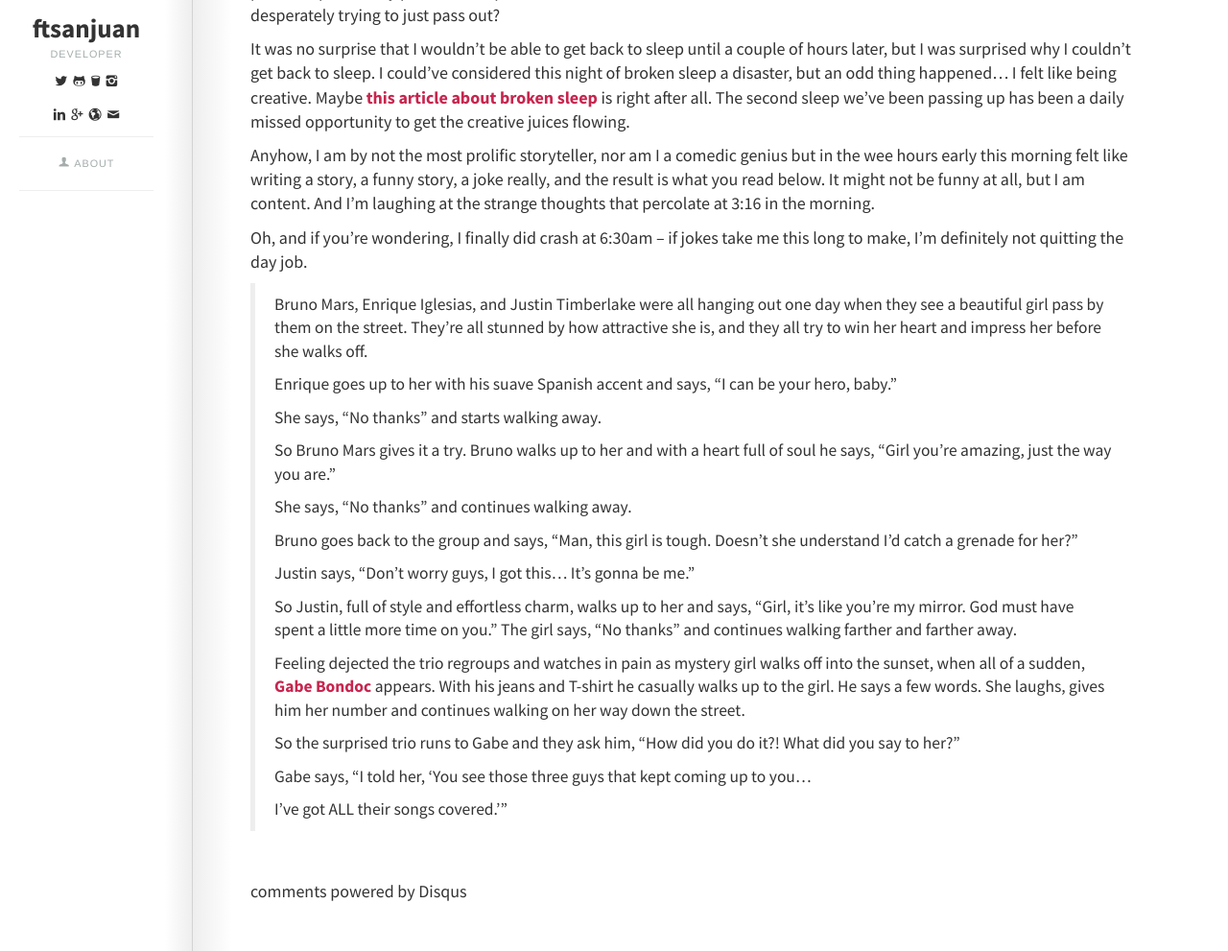
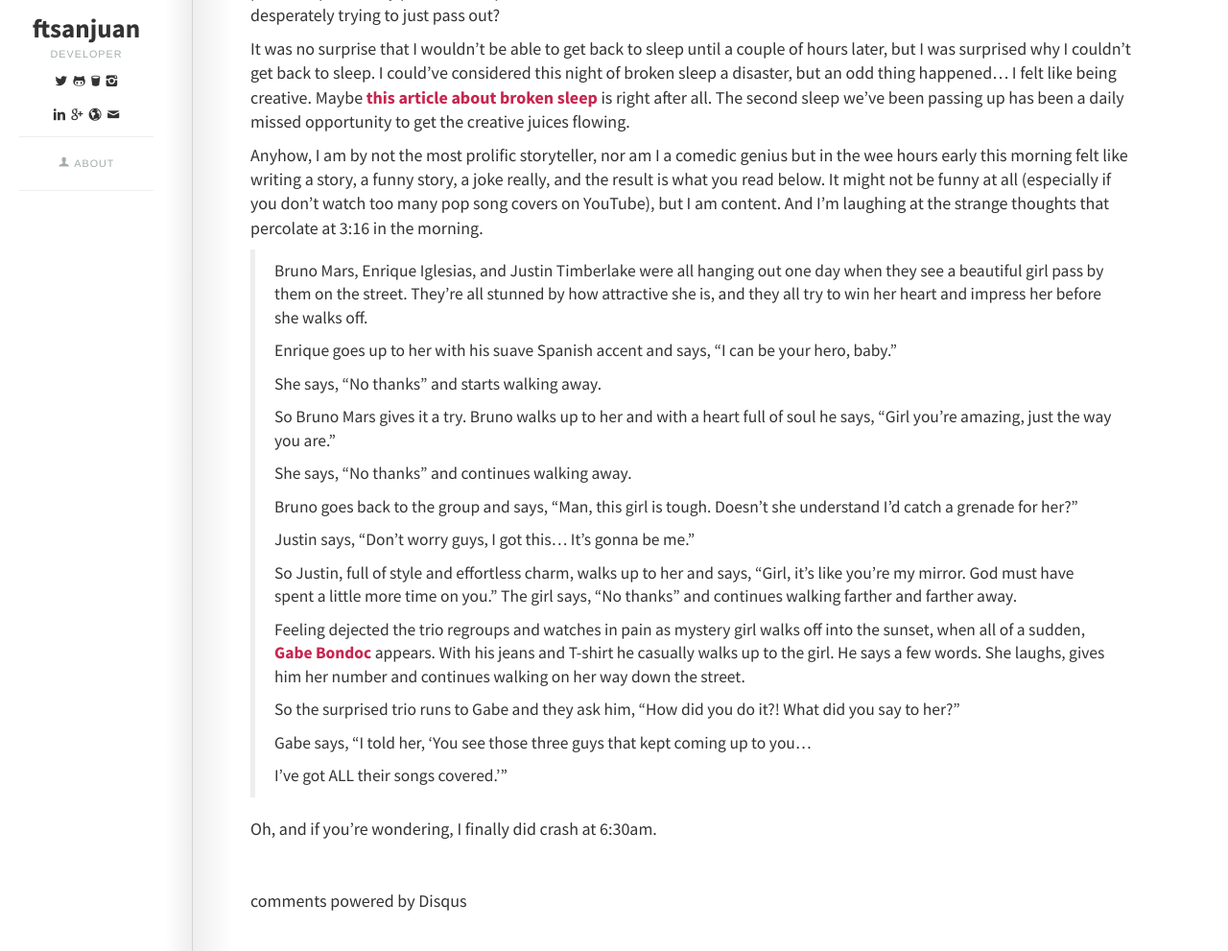
Before and after one commit to ftsanjuan/ftsanjuan.github.io, a Jekyll site: the page built from _posts/2014-11-11-the-one-where-he-wakes-up-at-316am.md, in a window 1280 px wide, cut to the strip 224-1215 px from the top of the page. Shown: the whole strip at 96% size. Built offline with Jekyll 4.4.1, drawn with Linux system fonts in a browser that asks for light colours; nearby versions of some CDN libraries; some web fonts are replaced; comment, search, counter and statistics services are not loaded.

Commit message:
Updated 2014-11-11 post.

```diff
--- a/_posts/2014-11-11-the-one-where-he-wakes-up-at-316am.md
+++ b/_posts/2014-11-11-the-one-where-he-wakes-up-at-316am.md
@@ -9,9 +9,8 @@
 
 It was no surprise that I wouldn't be able to get back to sleep until a couple of hours later, but I was surprised why I couldn't get back to sleep. I could've considered this night of broken sleep a disaster, but an odd thing happened... I felt like being creative. Maybe [this article about broken sleep](http://aeon.co/magazine/psychology/why-broken-sleep-is-a-golden-time-for-creativity/) is right after all. The second sleep we've been passing up has been a daily missed opportunity to get the creative juices flowing.
 
-Anyhow, I am by not the most prolific storyteller, nor am I a comedic genius but in the wee hours early this morning felt like writing a story, a funny story, a joke really, and the result is what you read below. It might not be funny at all, but I am content. And I'm laughing at the strange thoughts that percolate at 3:16 in the morning.
+Anyhow, I am by not the most prolific storyteller, nor am I a comedic genius but in the wee hours early this morning felt like writing a story, a funny story, a joke really, and the result is what you read below. It might not be funny at all (especially if you don't watch too many pop song covers on YouTube), but I am content. And I'm laughing at the strange thoughts that percolate at 3:16 in the morning.
 
-Oh, and if you're wondering, I finally did crash at 6:30am -- if jokes take me this long to make, I'm definitely not quitting the day job.
 
 >Bruno Mars, Enrique Iglesias, and Justin Timberlake were all hanging out one day when they see a beautiful girl pass by them on the street. They're all stunned by how attractive she is, and they all try to win her heart and impress her before she walks off.
 >
@@ -38,3 +37,5 @@
 >Gabe says, "I told her, 'You see those three guys that kept coming up to you...
 >
 >I've got ALL their songs covered.'"
+
+Oh, and if you're wondering, I finally did crash at 6:30am.
```
